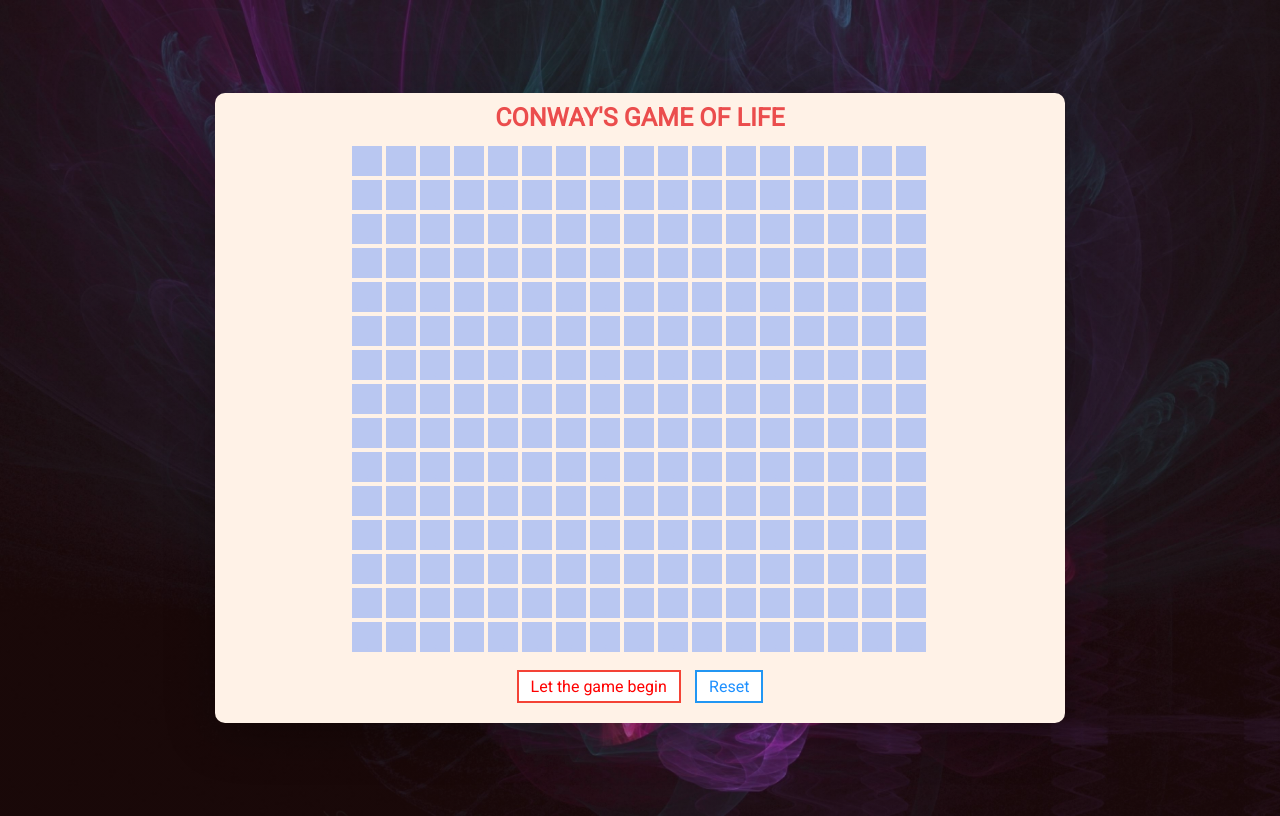
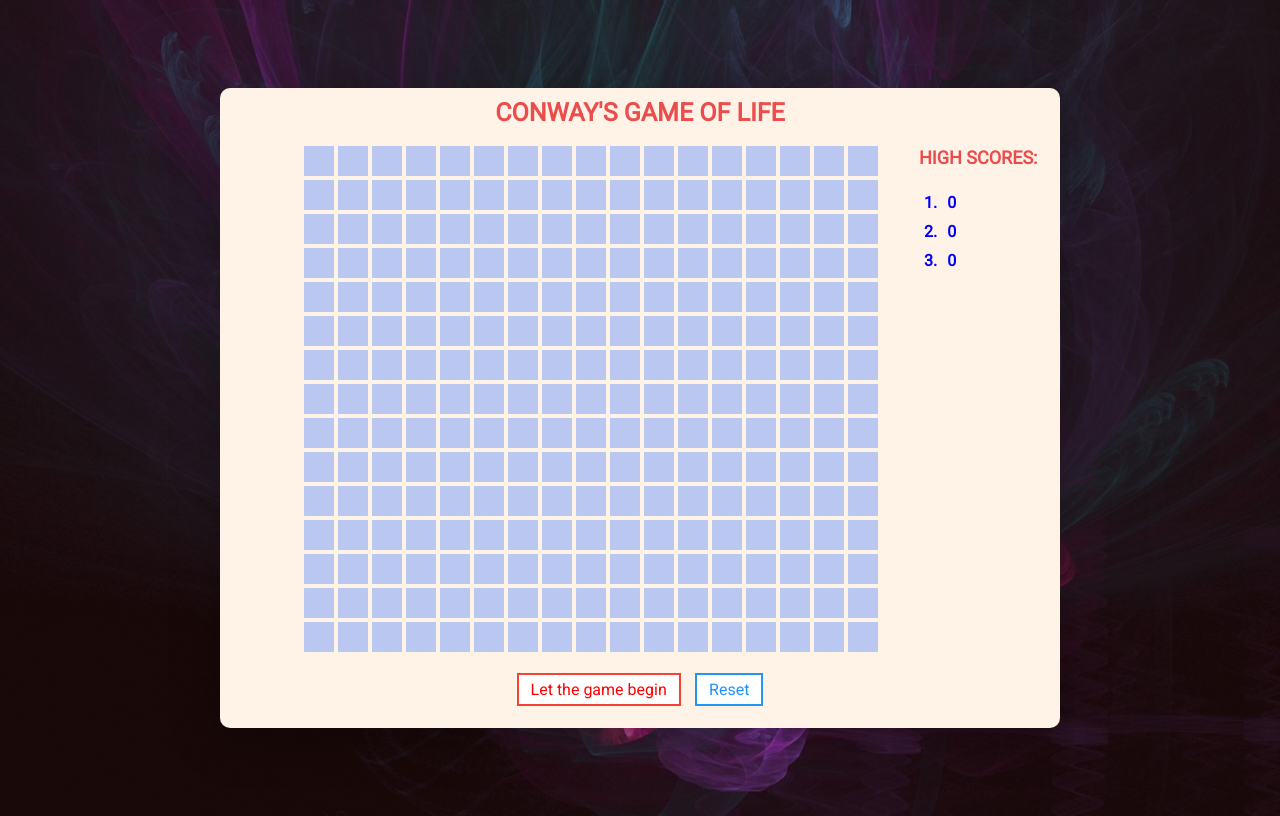
Before and after one commit to samshad/Conway-s_GameOfLife, a PHP site: page / in a window 1280 px wide. Run offline with PHP 8.4, Linux system fonts and the light colour scheme.

Commit message:
added High Score

```diff
--- a/index.html
+++ b/index.html
@@ -10,8 +10,16 @@
 <body>
     <div class="wrapper">
         <div class="heading">Conway's Game of Life</div>
-        <div class="btn-div" id="btn-div">
-            <script src="script.js"></script>
+        <div class="middle" id="middle">
+            <div class="btn-div" id="btn-div">
+                <script src="script.js"></script>
+            </div>
+            <div id="headScore">High Scores:</div>
+            <div id="list">
+                <div class="number">1.</div><div class="number" id="one"></div><br>
+                <div class="number">2.</div><div class="number" id="two"></div><br>
+                <div class="number">3.</div><div class="number" id="three"></div><br>
+            </div>
         </div>
         <div class="btn-submit">
             <span id="running">Running Year: </span>
--- a/script.js
+++ b/script.js
@@ -1,8 +1,17 @@
 var isClicked, tmp, year, loop, nibo;
 var dx = [-1, 1, 0, 0, -1, -1, 1, 1];
 var dy = [0, 0, 1, -1, -1, 1, -1, 1];
+var score = [0,0,0], tmpS = [0,0,0,0];
 
-init();
+window.onload = function () {
+    init();
+}
+
+function printScore() {
+    document.getElementById("one").textContent = "  " + score[0].toString();
+    document.getElementById("two").textContent = "  " + score[1].toString();
+    document.getElementById("three").textContent = "  " + score[2].toString();
+}
 
 function init() {
     var row = 0, col = 0;
@@ -36,6 +45,7 @@ function init() {
             col = 0;
         }
     }
+    printScore();
 }
 
 function initPopulation() {
@@ -48,8 +58,20 @@ function initPopulation() {
     document.getElementById(id).textContent = 'X';
 }
 
+function genGrid() {
+    var myNode = document.getElementById("btn-div");
+    while (myNode.firstChild) {
+        myNode.removeChild(myNode.firstChild);
+    }
+    init();
+    document.getElementById("start").style.display = "inline";
+    document.getElementById("running").style.display = "none";
+    document.getElementById("year").style.display = "none";
+}
+
 function reset() {
-    location.reload();
+    genGrid();
+    //location.reload();
 }
 
 function check() {
@@ -80,6 +102,19 @@ function bobaBanai() {
     }
 }
 
+function updateScore() {
+    for(var i = 0; i < 3; i++){
+        tmpS[i] = score[i];
+    }
+
+    tmpS[3] = parseInt(year);
+    tmpS.sort(function(a, b){return b - a});
+
+    for(var i = 0; i < 3; i++){
+        score[i] = tmpS[i];
+    }
+}
+
 function start() {
     year++;
     document.getElementById("year").innerText = year;
@@ -89,11 +124,13 @@ function start() {
         year--;
         document.getElementById("running").innerText = "Deadlock Year: ";
         document.getElementById("year").innerText = year;
+        updateScore();
     }
     else{
         year--;
         document.getElementById("running").innerText = "Survived Year: ";
         document.getElementById("year").innerText = year;
+        updateScore();
     }
 }
 
--- a/style.css
+++ b/style.css
@@ -11,8 +11,8 @@ body {
 
 .wrapper {
     border-radius: 10px;
-    width: 850px;
-    height: 630px;
+    width: 840px;
+    height: 640px;
     position: absolute;
     top: 50%;
     left: 50%;
@@ -44,11 +44,45 @@ button:hover {
     padding: 6px;
 }
 
-.btn-div {
+#middle{
+    display: table;
+}
+
+#btn-div {
+    width: 580px;
+    margin: 5px 30px 5px 80px;
+    padding: 2px;
+    float: left;
+}
+
+#headScore{
     position: relative;
-    width: 580px;
-    margin: 5px auto;
-    padding: 2px;
+    float: left;
+    font-family: 'Roboto', sans-serif;
+    display: block;
+    font-size: 18px;
+    margin: 10px 5px;
+    text-transform: uppercase;
+    font-weight: 900;
+    color: #EB4D4D;
+    text-align: left;
+}
+
+.number{
+    float: left;
+    padding: 5px;
+}
+
+#list{
+    float: left;
+    font-family: 'Roboto', sans-serif;
+    display: inline-block;
+    font-size: 16px;
+    margin: 10px 5px;
+    text-transform: uppercase;
+    font-weight: 900;
+    color: blue;
+    text-align: left;
 }
 
 .heading {
@@ -89,9 +123,8 @@ button:hover {
 }
 
 .btn-submit {
-    position: relative;
     text-align: center;
-    margin: 12px;
+    margin: 10px;
     padding: 2px 5px;
 }
 
```
Also changed, not shown: 1 other file.
